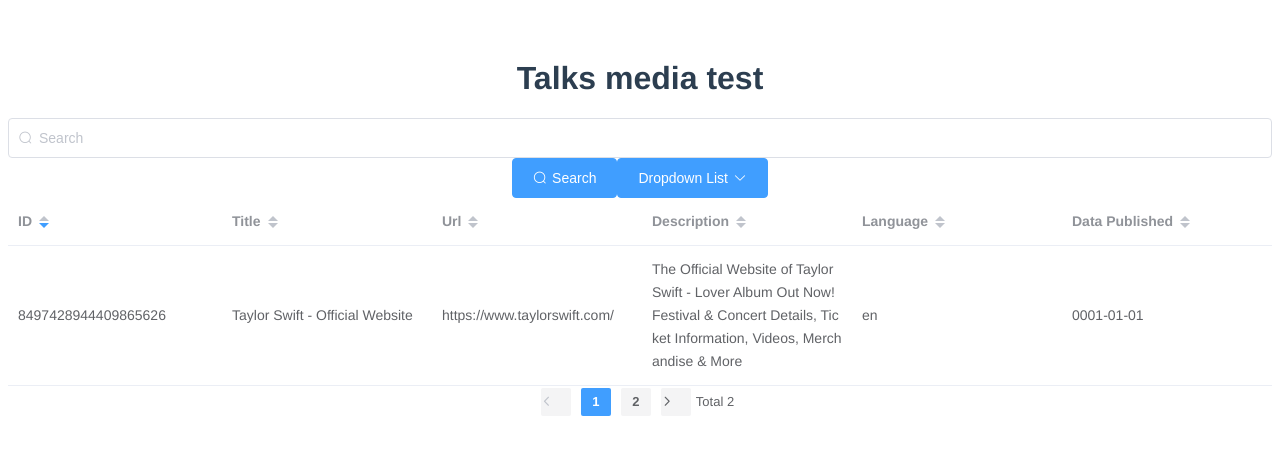
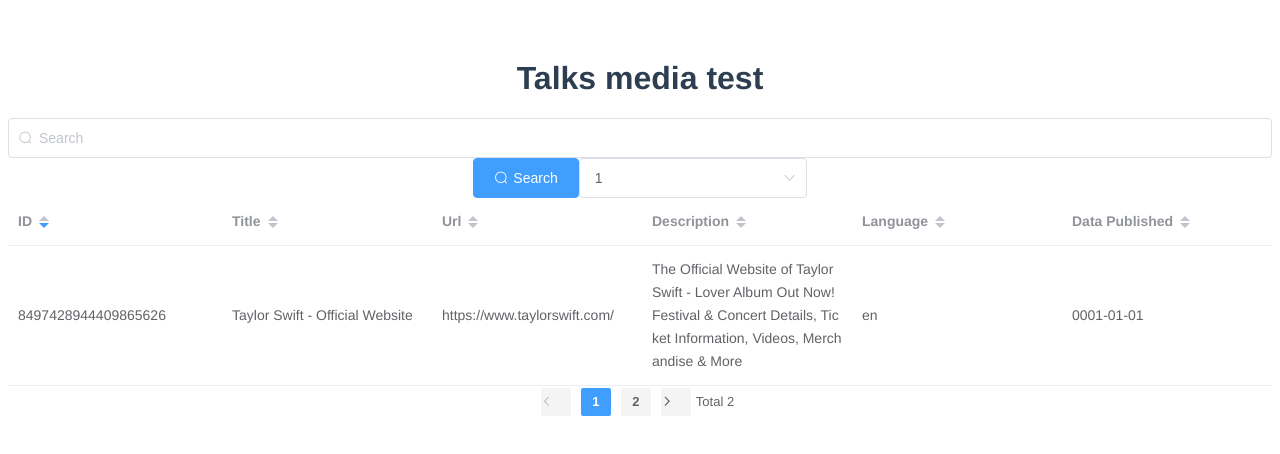
Before and after one commit to corradopetrelli/talks-media-test, a Vue app: page / in a window 1280 px wide. Shown: the top 454 px of the page. Built offline with nearby package versions, Linux system fonts and the light colour scheme.

Commit message:
Add new feature - Select number of rows

```diff
--- a/src/components/TableComponent.vue
+++ b/src/components/TableComponent.vue
@@ -8,17 +8,14 @@
   <el-button type="primary" icon="el-icon-search">Search</el-button>
 
 
-  <el-dropdown>
-    <el-button type="primary">
-      Dropdown List<i class="el-icon-arrow-down el-icon--right"></i>
-    </el-button>
-    <template #dropdown>
-      <el-dropdown-menu>
-        <el-dropdown-item v-for="tableDataPerPage in listOfTableDataPerPage" :key="tableDataPerPage">{{tableDataPerPage}}</el-dropdown-item>
-      </el-dropdown-menu>
-    </template>
-  </el-dropdown>
-
+  <el-select v-model="tableDataPerPage" placeholder="Select">
+    <el-option
+      v-for="item in listOfTableDataPerPage"
+      :key="item"
+      :label="item"
+      :value="item">
+    </el-option>
+  </el-select>
 
   <el-table
     :data="pagedTableData"
@@ -63,7 +60,7 @@
     <el-pagination
       layout="prev, pager, next, total"
       background
-      :page-size="pageSize"
+      :page-size="tableDataPerPage"
       :total="this.tableData.length"
       @current-change="setCurrentPage">
     </el-pagination>
@@ -85,8 +82,7 @@
       return {
         listOfTableDataPerPage: [1,5,10,15,20],
         currentPage: 1,
-        pagedTableData: [],
-        pageSize: 1
+        tableDataPerPage: 1
       }
     },
     props: {
@@ -97,7 +93,7 @@
     },
    computed: {
       pagedTableData() {
-        return this.tableData.slice(this.pageSize * this.currentPage - this.pageSize, this.pageSize * this.currentPage)
+        return this.tableData.slice(this.tableDataPerPage * this.currentPage - this.tableDataPerPage, this.tableDataPerPage * this.currentPage)
       }
     },
     methods: {
```
